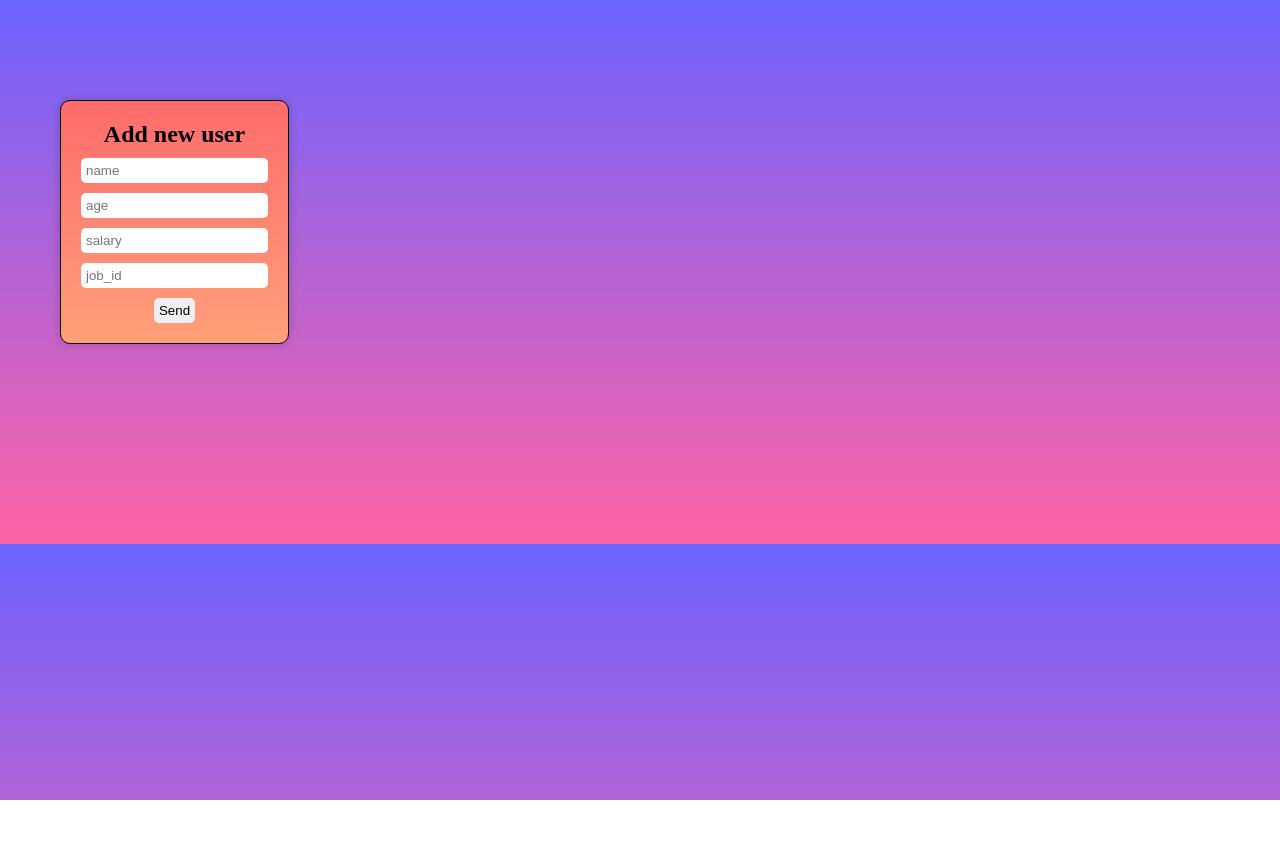
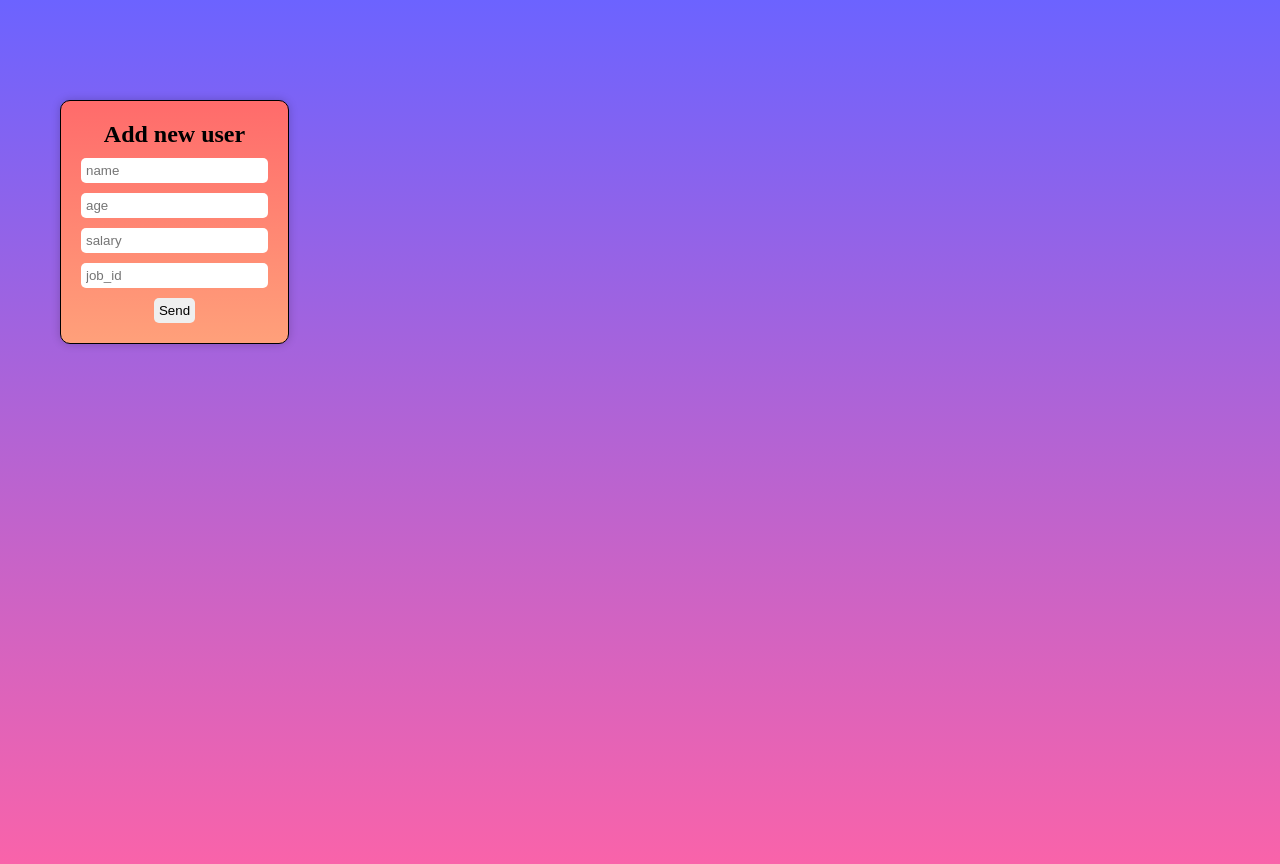
Before and after one commit to RichBoy21/frontend_dz_2023, a plain HTML site: page 06.09/inde.html in a window 1280 px wide. Before the commit the page ends 800 px from the top, so only its background shows below. Drawn offline with Linux system fonts and the light colour scheme; no server answers.

Commit message:
update_dz

```diff
--- a/index.html
+++ b/06.09/inde.html
@@ -4,7 +4,7 @@
 <head>
     <meta charset="UTF-8">
     <meta name="viewport" content="width=device-width, initial-scale=1.0">
-    <title>06.09</title>
+    <title>Document</title>
     <link rel="stylesheet" href="./style.css">
 </head>
 
--- a/style.css
+++ b/06.09/style.css
@@ -6,6 +6,7 @@
 
 body {
     /* background-color: #ff63a6; */
+    height: 100vh;
     background: linear-gradient(to bottom, #6c63ff, #ff63a6);
 }
 
```
Also changed, not shown: 06.09/script.js (renamed from script.js), 06.09/scripts/ url.js (renamed from scripts/ url.js), 06.09/scripts/ variables.js (renamed from scripts/ variables.js), 06.09/scripts/functions.js (renamed from scripts/functions.js), 1 other file.
